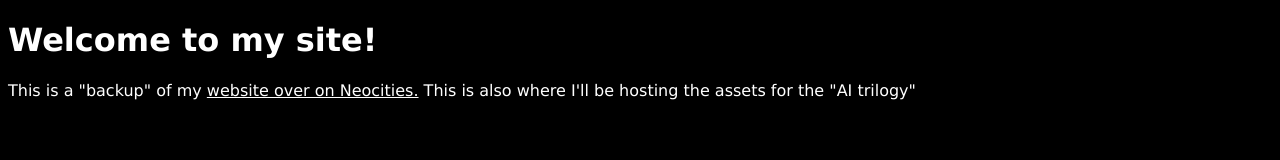
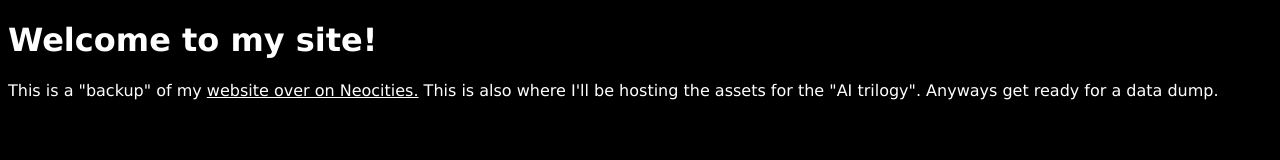
Before and after one commit to IsNotWenhao/isnotwenhao.github.io, a plain HTML site: page index.html in a window 1280 px wide. Drawn offline with Linux system fonts and the light colour scheme.

Commit message:
Update index.html

```diff
--- a/index.html
+++ b/index.html
@@ -7,5 +7,5 @@
 </head>
 <body>
     <h1>Welcome to my site!</h1>
-    <p>This is a "backup" of my <a href="https://wenhaossite.neocities.org">website over on Neocities.</a> This is also where I'll be hosting the assets for the "AI trilogy"</p>
+    <p>This is a "backup" of my <a href="https://wenhaossite.neocities.org">website over on Neocities.</a> This is also where I'll be hosting the assets for the "AI trilogy". Anyways get ready for a data dump.</p>
 </body>
```
